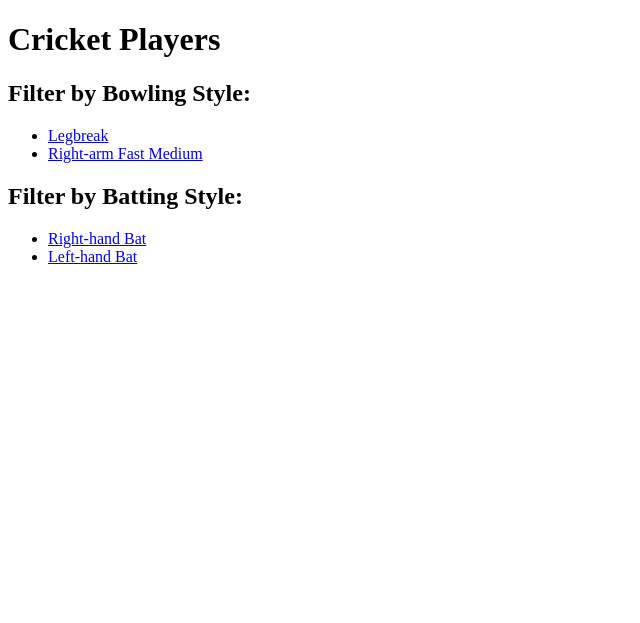
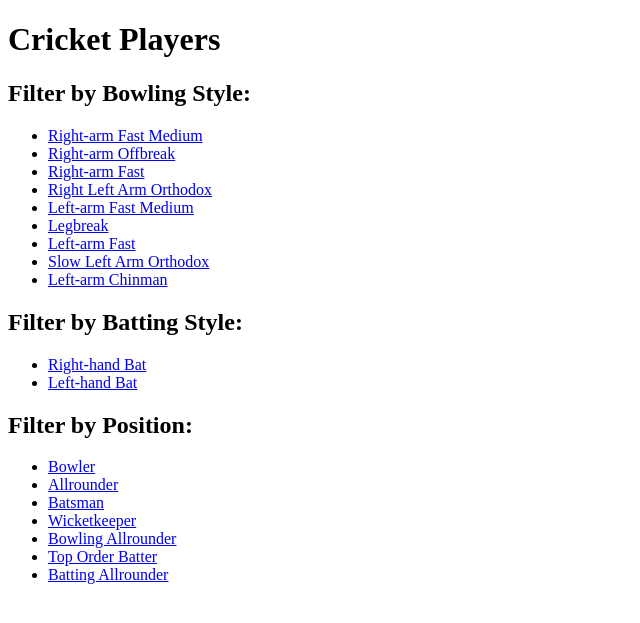
Before and after one commit to ajsidd/Project3_Cricket, a Flask app: page / in a window 1280 px wide. Shown: the top 623 px of the page, without its empty margins (0-640 px from the left). Run offline with Flask 3, Linux system fonts and the light colour scheme.

Commit message:
updating flash and index

```diff
--- a/app.py
+++ b/app.py
@@ -19,22 +19,6 @@ connection_string = f"postgresql://{db_config['user']}:{db_config['password']}@{
 @app.route('/')
 def index():
     return render_template('index.html')
-
-@app.route('/players')
-def get_players():
-    # Create a SQLAlchemy engine
-    engine = create_engine(connection_string)
-
-    # Query the 'players_data' table
-    query = "SELECT * FROM players_data;"
-
-    # Read data into a DataFrame
-    df = pd.read_sql_query(query, engine)
-
-    # Convert DataFrame to HTML table
-    table_html = df.to_html(index=False)
-
-    return render_template('index.html', table=table_html)
 
 @app.route('/players/bowling/<bowling_style>')
 def get_players_by_bowling_style(bowling_style):
@@ -68,5 +52,21 @@ def get_players_by_batting_style(batting_style):
 
     return render_template('index.html', table=table_html)
 
+@app.route('/players/position/<position>')
+def get_players_by_position(position):
+     # Create a SQLAlchemy engine
+    engine = create_engine(connection_string)
+
+    # Query the 'players_data' table for players with specific batting style
+    query = f"SELECT * FROM players_data WHERE lower(\"position\") = {position}"
+
+    # Read data into a DataFrame
+    df = pd.read_sql_query(query, engine)
+
+    # Convert DataFrame to HTML table
+    table_html = df.to_html(index=False)
+
+    return render_template('index.html', table=table_html)
+
 if __name__ == '__main__':
     app.run(debug=True)
--- a/templates/index.html
+++ b/templates/index.html
@@ -8,16 +8,33 @@
 
     <h2>Filter by Bowling Style:</h2>
     <ul>
+        <li><a href="/players/bowling/right-arm-fast-medium">Right-arm Fast Medium</a></li>
+        <li><a href="/players/bowling/right-arm-offbreak">Right-arm Offbreak</a></li>
+        <li><a href="/players/bowling/right-arm-fast">Right-arm Fast</a></li>
+        <li><a href="/players/bowling/slow-right-arm-orthodox">Right Left Arm Orthodox</a></li>
+        <li><a href="/players/bowling/left-arm-fast-medium">Left-arm Fast Medium</a></li>
         <li><a href="/players/bowling/legbreak">Legbreak</a></li>
-        <li><a href="/players/bowling/right-arm-fast-medium">Right-arm Fast Medium</a></li>
-        <!-- Add more bowling styles as needed -->
+        <li><a href="/players/bowling/left-arm-fast">Left-arm Fast</a></li>
+        <li><a href="/players/bowling/slow-right-arm-orthodox">Slow Left Arm Orthodox</a></li>
+        <li><a href="/players/bowling/left-arm-chinaman">Left-arm Chinman</a></li>
     </ul>
 
     <h2>Filter by Batting Style:</h2>
     <ul>
         <li><a href="/players/batting/right-hand-bat">Right-hand Bat</a></li>
         <li><a href="/players/batting/left-hand-bat">Left-hand Bat</a></li>
-        <!-- Add more batting styles as needed -->
+    </ul>
+
+    <h2>Filter by Position:</h2>
+    <ul>
+        <li><a href="/players/position/Bowler">Bowler</a></li>
+        <li><a href="/players/position/Allrounder">Allrounder</a></li>
+        <li><a href="/players/position/batsman">Batsman</a></li>
+        <li><a href="/players/position/wicketkeeper">Wicketkeeper</a></li>
+        <li><a href="/players/position/bowling allrounder">Bowling Allrounder</a></li>
+        <li><a href="/players/position/top-order-batter">Top Order Batter</a></li>
+        <li><a href="/players/position/batting-allrounder">Batting Allrounder</a></li>
+
     </ul>
 
     {{ table|safe }}
```
